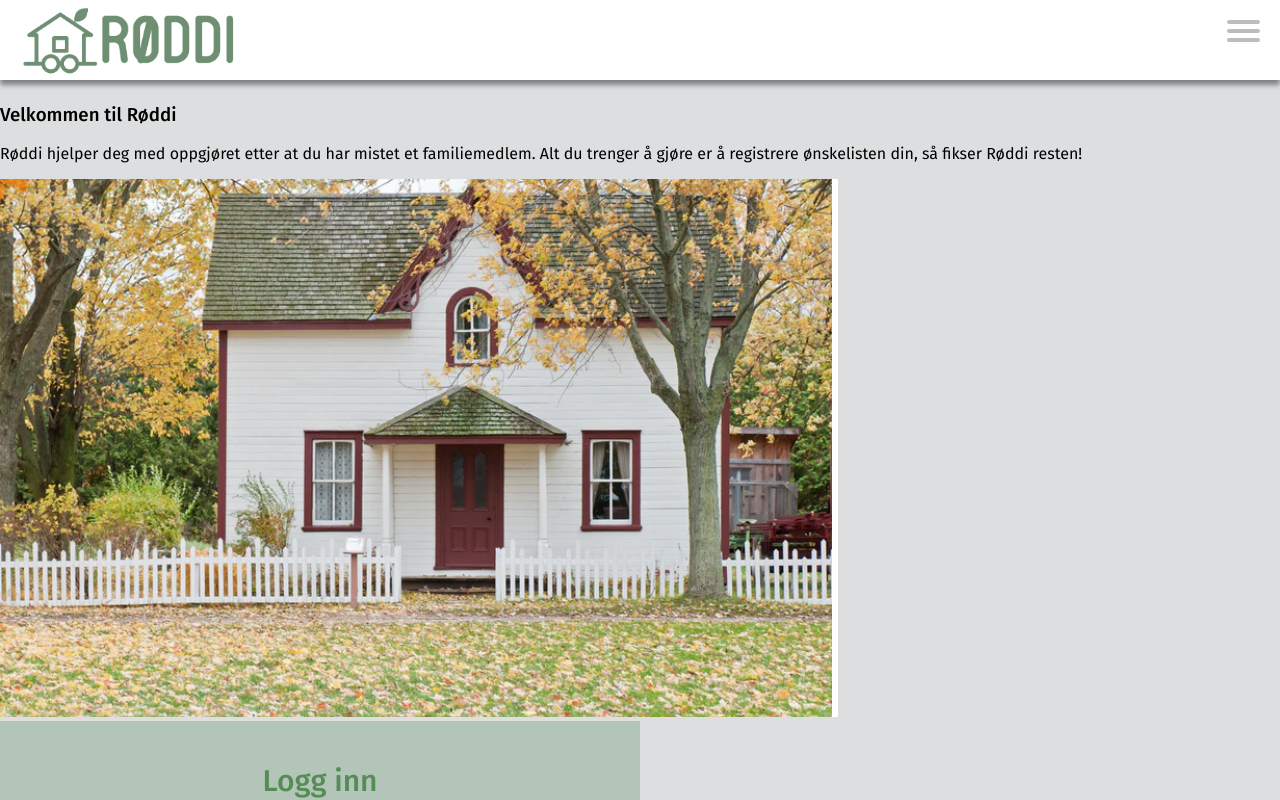
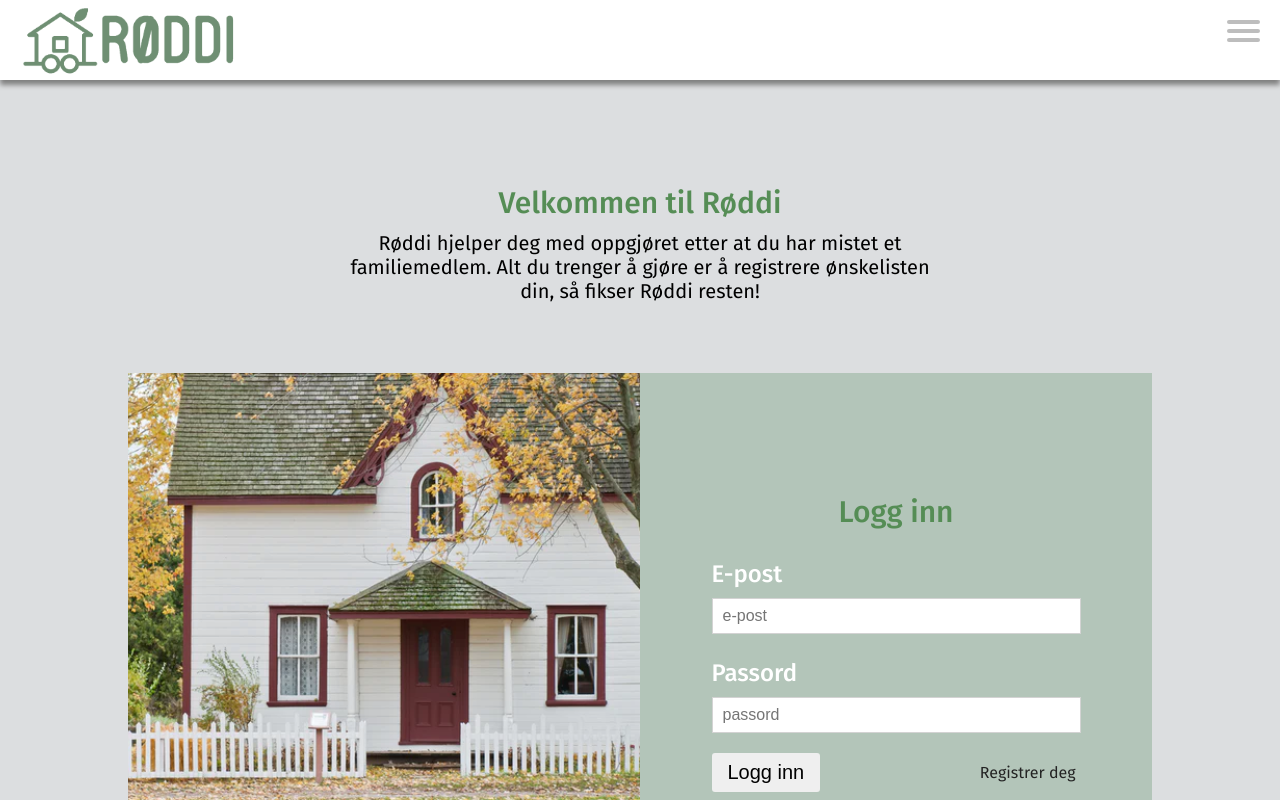
Before and after one commit to ingelinsu/roddi, a React (Create React App) app in the folder frontend/react-app/: page / in a window 1280 px wide. Shown: the top 800 px of the page. Built offline with nearby package versions, Linux system fonts and the light colour scheme.

Commit message:
Små endringer + fjernet MainPage fra index

```diff
--- a/frontend/react-app/src/pages/index.jsx
+++ b/frontend/react-app/src/pages/index.jsx
@@ -1,17 +1,22 @@
 import React from "react";
-import { Link } from "react-router-dom";
-import "../index.css"
-import MainContent from "../components/MainContent"
+import "./main.css"
+import hus from '../images/hus.png';
 import Login from "../components/Login"
 
 
 //Functional Component
 const MainPage = () => {
   return (
-    <div>
-      <h3 id="tittel">Velkommen til Røddi</h3>
-      <MainContent />
-      <Login />
+    <div className="mainPageContainer">
+      <h3 className="tittel">Velkommen til Røddi</h3>
+      <p className="description">
+        Røddi hjelper deg med oppgjøret etter at du har mistet et familiemedlem. Alt du trenger å gjøre er å registrere ønskelisten din, så fikser Røddi resten!
+      </p>
+      <div className="mainContent">
+        <div className="mainImage"></div>
+        <Login />
+      </div>
+
     </div>
   );
 
```
